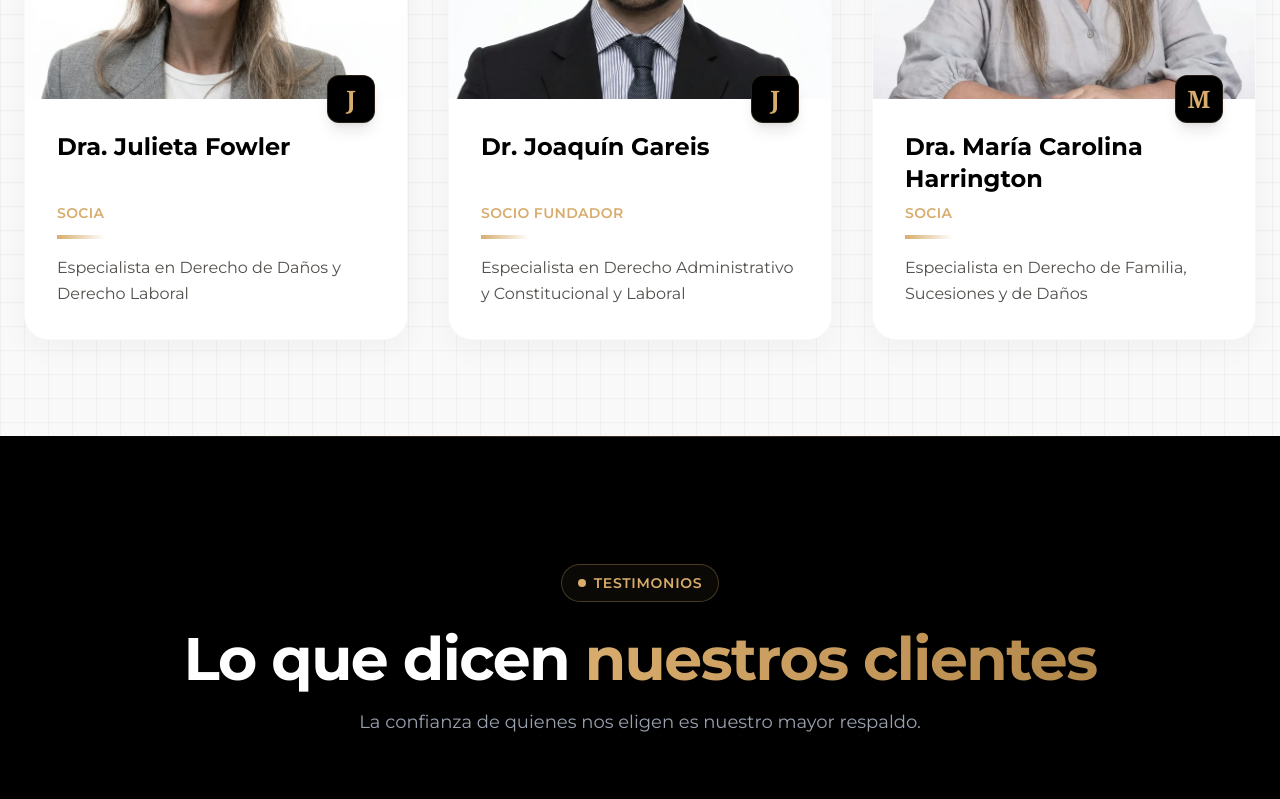
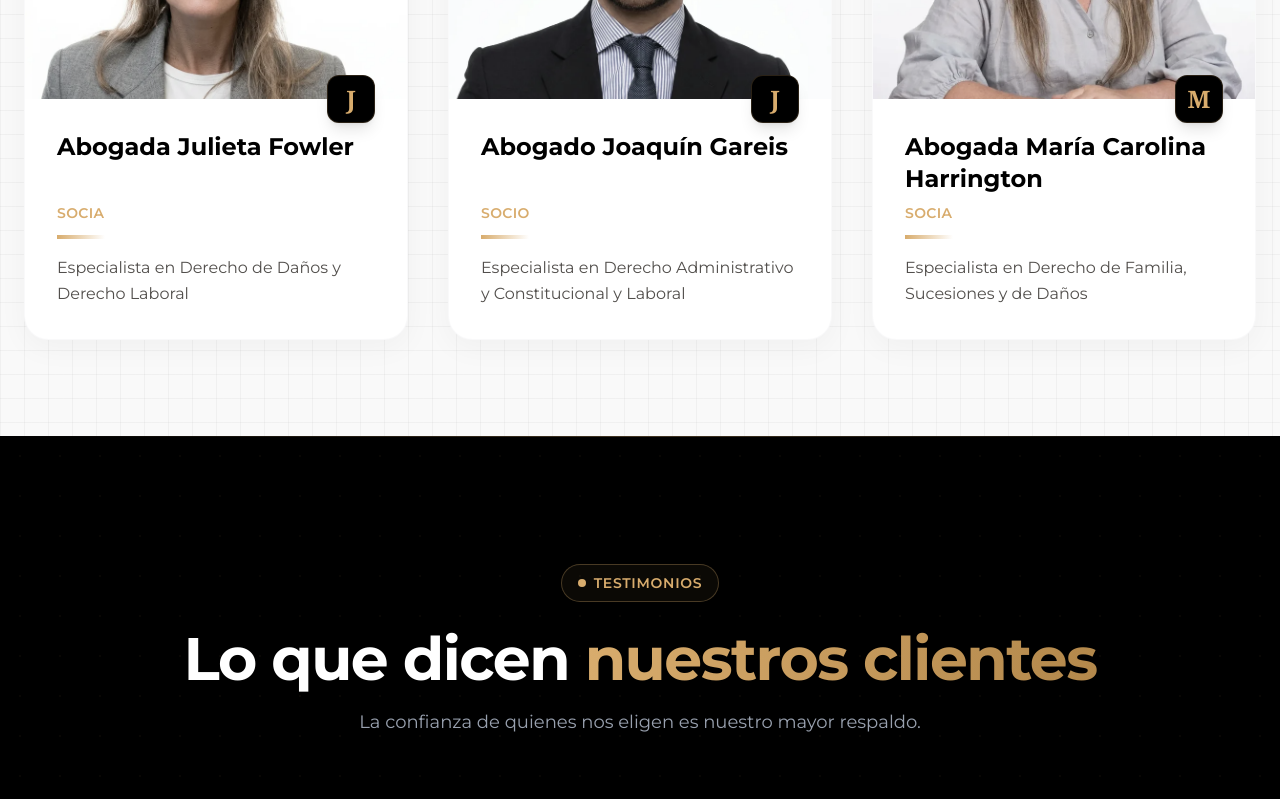
Before and after one commit to paranalegalweb/Paranalegal, a React (Vite) app: page / in a window 1280 px wide. Shown: the part 3580-4379 px from the top of the page. Built offline with nearby package versions, Linux system fonts and the light colour scheme.

Commit message:
Update team titles: Dr/Dra to Abogado/Abogada, remove fundador from Joaquín
Co-Authored-By: Claude Opus 4.6 (1M context) <noreply@anthropic.com>

```diff
--- a/index.html
+++ b/index.html
@@ -116,17 +116,17 @@
         "employee": [
           {
             "@type": "Person",
-            "name": "Dra. Julieta Fowler",
+            "name": "Abogada Julieta Fowler",
             "jobTitle": "Socia — Especialista en Derecho de Daños y Derecho Laboral"
           },
           {
             "@type": "Person",
-            "name": "Dr. Joaquín Gareis",
-            "jobTitle": "Socio fundador — Especialista en Derecho Administrativo, Constitucional y Laboral"
+            "name": "Abogado Joaquín Gareis",
+            "jobTitle": "Socio — Especialista en Derecho Administrativo, Constitucional y Laboral"
           },
           {
             "@type": "Person",
-            "name": "Dra. María Carolina Harrington",
+            "name": "Abogada María Carolina Harrington",
             "jobTitle": "Socia — Especialista en Derecho de Familia, Sucesiones y Daños"
           }
         ],
@@ -267,9 +267,9 @@
 
         <h2>Nuestro Equipo de Abogados en Paraná</h2>
         <ul>
-          <li><strong>Dra. Julieta Fowler</strong> — Socia, especialista en Derecho de Daños y Derecho Laboral</li>
-          <li><strong>Dr. Joaquín Gareis</strong> — Socio fundador, especialista en Derecho Administrativo, Constitucional y Laboral</li>
-          <li><strong>Dra. María Carolina Harrington</strong> — Socia, especialista en Derecho de Familia, Sucesiones y Daños</li>
+          <li><strong>Abogada Julieta Fowler</strong> — Socia, especialista en Derecho de Daños y Derecho Laboral</li>
+          <li><strong>Abogado Joaquín Gareis</strong> — Socio, especialista en Derecho Administrativo, Constitucional y Laboral</li>
+          <li><strong>Abogada María Carolina Harrington</strong> — Socia, especialista en Derecho de Familia, Sucesiones y Daños</li>
         </ul>
 
         <h2>Contacto</h2>
--- a/src/app/components/Contact.tsx
+++ b/src/app/components/Contact.tsx
@@ -6,9 +6,9 @@ import fowlerFoto from '@/assets/9c59ee4dd4fbff84b2045070d6201afd4aaff0b6.webp';
 import harringtonFoto from '@/assets/60de1ab3dd863e350d2c56b64d6db05cf9351f5e.webp';
 
 const professionals = [
-  { name: 'Dr. Joaquín Gareis', role: 'Derecho Administrativo, Constitucional y Laboral', whatsapp: '5493434519112', image: gareisFoto },
-  { name: 'Dra. Julieta Fowler', role: 'Derecho de Daños y Laboral', whatsapp: '5493436101776', image: fowlerFoto },
-  { name: 'Dra. María Carolina Harrington', role: 'Derecho de Familia, Sucesiones y Daños', whatsapp: '5493434757858', image: harringtonFoto },
+  { name: 'Abogado Joaquín Gareis', role: 'Derecho Administrativo, Constitucional y Laboral', whatsapp: '5493434519112', image: gareisFoto },
+  { name: 'Abogada Julieta Fowler', role: 'Derecho de Daños y Laboral', whatsapp: '5493436101776', image: fowlerFoto },
+  { name: 'Abogada María Carolina Harrington', role: 'Derecho de Familia, Sucesiones y Daños', whatsapp: '5493434757858', image: harringtonFoto },
 ];
 
 export function Contact() {
--- a/src/app/components/Team.tsx
+++ b/src/app/components/Team.tsx
@@ -8,7 +8,7 @@ import harringtonFoto from '@/assets/60de1ab3dd863e350d2c56b64d6db05cf9351f5e.we
 const team = [
   {
     image: fowlerFoto,
-    name: 'Dra. Julieta Fowler',
+    name: 'Abogada Julieta Fowler',
     role: 'Socia',
     description: 'Especialista en Derecho de Daños y Derecho Laboral',
     whatsapp: '5493436101776',
@@ -16,15 +16,15 @@ const team = [
   },
   {
     image: gareisFoto,
-    name: 'Dr. Joaquín Gareis',
-    role: 'Socio fundador',
+    name: 'Abogado Joaquín Gareis',
+    role: 'Socio',
     description: 'Especialista en Derecho Administrativo y Constitucional y Laboral',
     whatsapp: '5493434519112',
     objectPosition: 'object-top'
   },
   {
     image: harringtonFoto,
-    name: 'Dra. María Carolina Harrington',
+    name: 'Abogada María Carolina Harrington',
     role: 'Socia',
     description: 'Especialista en Derecho de Familia, Sucesiones y de Daños',
     whatsapp: '5493434757858',
--- a/src/app/components/WhatsAppFloat.tsx
+++ b/src/app/components/WhatsAppFloat.tsx
@@ -6,9 +6,9 @@ import gareisFoto from '@/assets/319580ecb14ee19e4837478307535e23137c8e4d.webp';
 import harringtonFoto from '@/assets/60de1ab3dd863e350d2c56b64d6db05cf9351f5e.webp';
 
 const contacts = [
-  { name: 'Dra. Julieta Fowler', short: 'Julieta', role: 'Daños y Laboral', whatsapp: '5493436101776', image: fowlerFoto },
-  { name: 'Dr. Joaquín Gareis', short: 'Joaquín', role: 'Administrativo y Constitucional', whatsapp: '5493434519112', image: gareisFoto },
-  { name: 'Dra. M. Carolina Harrington', short: 'Carolina', role: 'Familia, Sucesiones y Daños', whatsapp: '5493434757858', image: harringtonFoto },
+  { name: 'Abogada Julieta Fowler', short: 'Julieta', role: 'Daños y Laboral', whatsapp: '5493436101776', image: fowlerFoto },
+  { name: 'Abogado Joaquín Gareis', short: 'Joaquín', role: 'Administrativo y Constitucional', whatsapp: '5493434519112', image: gareisFoto },
+  { name: 'Abogada M. Carolina Harrington', short: 'Carolina', role: 'Familia, Sucesiones y Daños', whatsapp: '5493434757858', image: harringtonFoto },
 ];
 
 export function WhatsAppFloat() {
```
